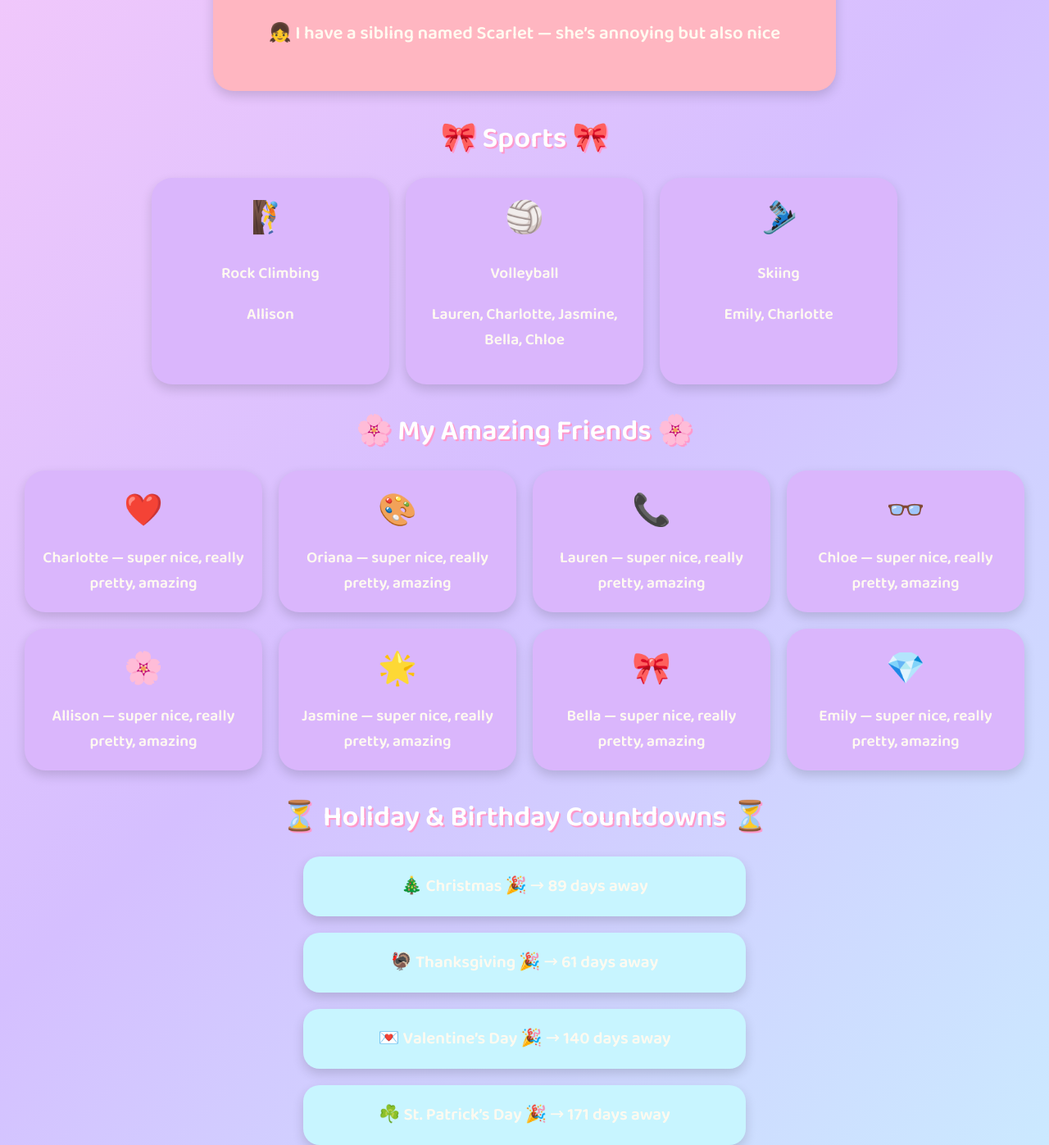
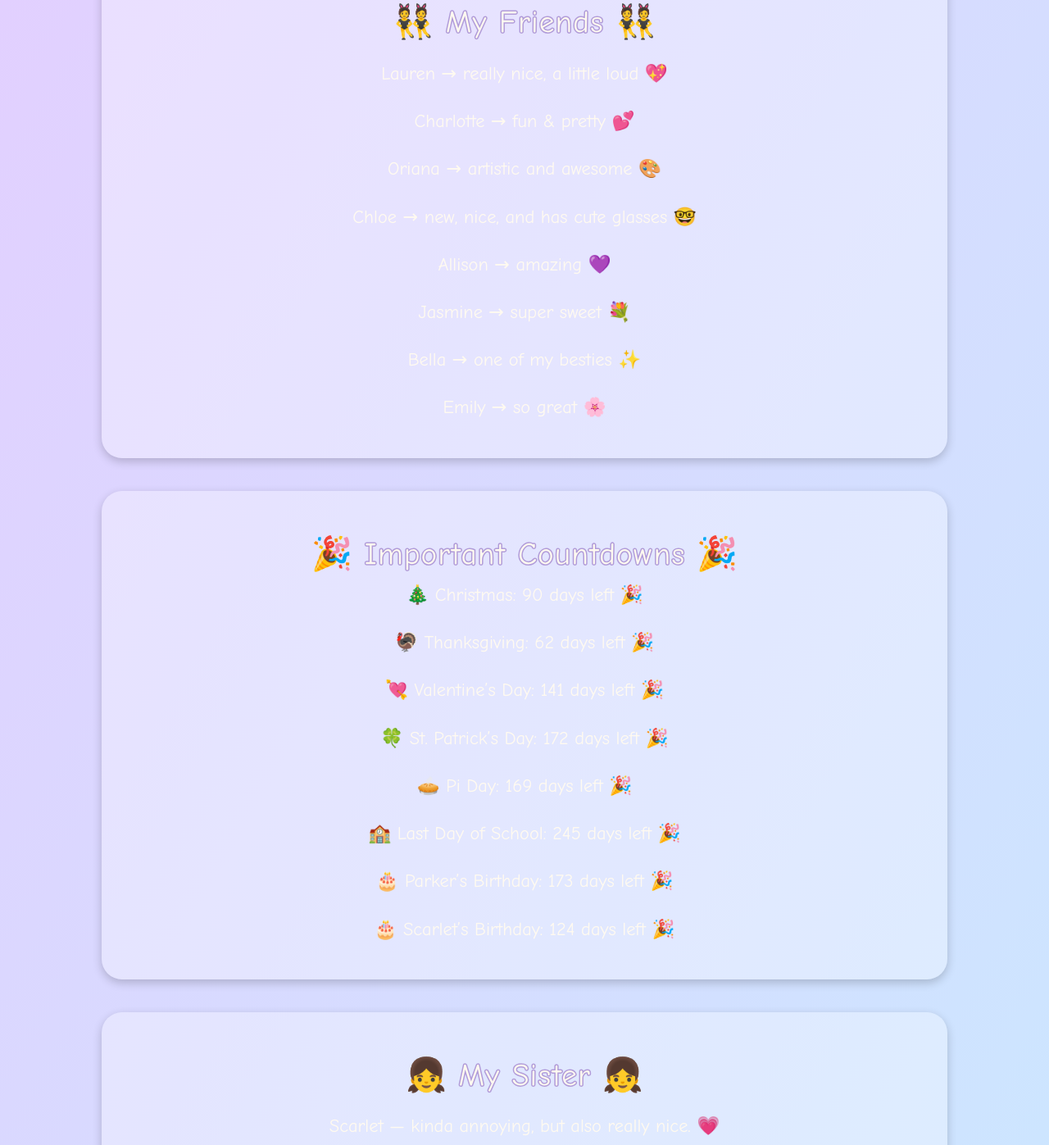
Before and after one commit to 3orca2024/ORCA, a plain HTML site: page index.HTML in a window 1280 px wide. Shown: the part 666-2063 px from the top of the page at 82% size. Drawn offline with Linux system fonts and the light colour scheme.

Commit message:
Update index.HTML

```diff
--- a/index.HTML
+++ b/index.HTML
@@ -2,159 +2,121 @@
 <html lang="en">
 <head>
   <meta charset="UTF-8">
-  <title>💕 Parker’s Super Cute Website 💕</title>
-  <link href="https://fonts.googleapis.com/css2?family=Baloo+2:wght@600&display=swap" rel="stylesheet">
+  <title>Parker's Amazing Aesthetic Page</title>
   <style>
     body {
-      font-family: 'Baloo 2', cursive;
-      background: linear-gradient(135deg, #ffccf9, #d5bfff, #c8f5ff);
+      margin: 0;
+      font-family: 'Comic Sans MS', cursive, sans-serif;
+      background: linear-gradient(to bottom right, #e6ccff, #cce6ff);
       color: #fffaf0;
-      text-align: center;
-      margin: 0;
+      display: flex;
+      flex-direction: column;
+      align-items: center;
       padding: 20px;
     }
 
-    h1, h2 {
-      color: #fff;
-      text-shadow: 2px 2px #ff99cc;
-      margin-bottom: 20px;
+    h1 {
+      font-size: 4em;
+      color: #fffaf0;
+      -webkit-text-stroke: 2px #b19cd9; /* Bubble effect outline */
+      text-align: center;
     }
 
-    h1 {
-      font-size: 3.2em;
+    .section {
+      background: rgba(255, 255, 255, 0.3);
+      border-radius: 25px;
+      padding: 20px;
+      margin: 20px;
+      width: 80%;
+      box-shadow: 0px 4px 12px rgba(0,0,0,0.2);
+      text-align: center;
     }
 
-    h2 {
-      font-size: 2.2em;
-    }
-
-    .about {
-      background: #ffb6c1;
-      border-radius: 25px;
-      padding: 30px;
-      margin: 30px auto;
-      max-width: 700px;
-      font-size: 1.4em;
-      box-shadow: 0px 6px 14px rgba(0,0,0,0.15);
-    }
-
-    .grid {
-      display: flex;
-      flex-wrap: wrap;
-      justify-content: center;
-      gap: 20px;
-    }
-
-    .friend-box, .sport-box {
-      background: #dab6fc;
-      border-radius: 25px;
-      padding: 20px;
-      width: 250px;
-      box-shadow: 0px 6px 14px rgba(0,0,0,0.15);
-      font-size: 1.2em;
-    }
-
-    .emoji {
-      font-size: 2em;
+    .section h2 {
+      font-size: 2.5em;
+      color: #fffaf0;
+      -webkit-text-stroke: 1.5px #b19cd9;
       margin-bottom: 10px;
     }
 
-    .holiday-box {
-      background: #c8f5ff;
-      border-radius: 20px;
-      padding: 20px;
-      margin: 20px auto;
-      max-width: 500px;
-      box-shadow: 0px 6px 14px rgba(0,0,0,0.15);
-      font-size: 1.3em;
+    .section p {
+      font-size: 1.4em;
+      line-height: 1.6em;
     }
 
     .countdown {
-      font-weight: bold;
+      font-size: 1.6em;
       margin-top: 10px;
+      color: #fffaf0;
     }
   </style>
 </head>
 <body>
-  <h1>💕 Parker Loves Rock Climbing 💕</h1>
+  <h1>💜 Parker’s World 💜</h1>
 
-  <div class="about">
-    <h2>✨ About Me ✨</h2>
-    <p>💜 My favorite color is purple</p>
-    <p>🐶 I have a dog named Orca</p>
-    <p>🧗 I’m amazing at rock climbing</p>
-    <p>🏐 I love volleyball</p>
-    <p>🎿 Skiing is one of my favorite things</p>
-    <p>🍴 I love creating yummy food</p>
-    <p>👧 I have a sibling named Scarlet — she’s annoying but also nice</p>
+  <div class="section">
+    <h2>🌟 About Me 🌟</h2>
+    <p>Hi! I’m Parker 💕</p>
+    <p>🎿 Amazing skier, 🧗 great rock climber, 🏐 volleyball pro!</p>
+    <p>I go to Dexter Southfield and live in Hammond, Massachusetts.</p>
+    <p>My birthday is March 18, and it’s basically the best day ever. 🎂</p>
   </div>
 
-  <h2>🎀 Sports 🎀</h2>
-  <div class="grid">
-    <div class="sport-box">
-      <div class="emoji">🧗</div>
-      <p>Rock Climbing</p>
-      <p>Allison</p>
-    </div>
-
-    <div class="sport-box">
-      <div class="emoji">🏐</div>
-      <p>Volleyball</p>
-      <p>Lauren, Charlotte, Jasmine, Bella, Chloe</p>
-    </div>
-
-    <div class="sport-box">
-      <div class="emoji">🎿</div>
-      <p>Skiing</p>
-      <p>Emily, Charlotte</p>
-    </div>
+  <div class="section">
+    <h2>👯 My Friends 👯</h2>
+    <p>Lauren → really nice, a little loud 💖</p>
+    <p>Charlotte → fun & pretty 💕</p>
+    <p>Oriana → artistic and awesome 🎨</p>
+    <p>Chloe → new, nice, and has cute glasses 🤓</p>
+    <p>Allison → amazing 💜</p>
+    <p>Jasmine → super sweet 💐</p>
+    <p>Bella → one of my besties ✨</p>
+    <p>Emily → so great 🌸</p>
   </div>
 
-  <h2>🌸 My Amazing Friends 🌸</h2>
-  <div class="grid">
-    <div class="friend-box"><div class="emoji">❤️</div>Charlotte — super nice, really pretty, amazing</div>
-    <div class="friend-box"><div class="emoji">🎨</div>Oriana — super nice, really pretty, amazing</div>
-    <div class="friend-box"><div class="emoji">📞</div>Lauren — super nice, really pretty, amazing</div>
-    <div class="friend-box"><div class="emoji">👓</div>Chloe — super nice, really pretty, amazing</div>
-    <div class="friend-box"><div class="emoji">🌸</div>Allison — super nice, really pretty, amazing</div>
-    <div class="friend-box"><div class="emoji">🌟</div>Jasmine — super nice, really pretty, amazing</div>
-    <div class="friend-box"><div class="emoji">🎀</div>Bella — super nice, really pretty, amazing</div>
-    <div class="friend-box"><div class="emoji">💎</div>Emily — super nice, really pretty, amazing</div>
+  <div class="section">
+    <h2>🎉 Important Countdowns 🎉</h2>
+    <div id="countdowns"></div>
   </div>
 
-  <h2>⏳ Holiday & Birthday Countdowns ⏳</h2>
-  <div class="holiday-box" id="christmas"></div>
-  <div class="holiday-box" id="thanksgiving"></div>
-  <div class="holiday-box" id="valentine"></div>
-  <div class="holiday-box" id="stpatricks"></div>
-  <div class="holiday-box" id="piday"></div>
-  <div class="holiday-box" id="scarlet-bday"></div>
-  <div class="holiday-box" id="parker-bday"></div>
-  <div class="holiday-box" id="schoolend"></div>
+  <div class="section">
+    <h2>👧 My Sister 👧</h2>
+    <p>Scarlet — kinda annoying, but also really nice. 💗</p>
+    <p>Her birthday is January 28. 🎂</p>
+  </div>
 
   <script>
-    function countdown(id, date, label) {
-      const box = document.getElementById(id);
-      function update() {
-        const now = new Date();
-        let target = new Date(date);
-        if (target < now) target.setFullYear(now.getFullYear() + 1);
-        const diff = target - now;
-        const days = Math.floor(diff / (1000 * 60 * 60 * 24));
-        box.innerHTML = `${label} 🎉 → ${days} days away`;
-      }
-      update();
-      setInterval(update, 1000 * 60 * 60);
+    function countdown(targetDate, name) {
+      const now = new Date();
+      const diff = targetDate - now;
+      const days = Math.ceil(diff / (1000 * 60 * 60 * 24));
+      return `${name}: ${days} days left 🎉`;
     }
 
-    countdown("christmas", "2025-12-25", "🎄 Christmas");
-    countdown("thanksgiving", "2025-11-27", "🦃 Thanksgiving");
-    countdown("valentine", "2026-02-14", "💌 Valentine’s Day");
-    countdown("stpatricks", "2026-03-17", "☘️ St. Patrick’s Day");
-    countdown("piday", "2026-03-14", "🥧 Pi Day");
-    countdown("scarlet-bday", "2026-01-28", "🎂 Scarlet’s Birthday");
-    countdown("parker-bday", "2026-03-18", "🎂 Parker’s Birthday");
-    countdown("schoolend", "2026-05-29", "🏫 Last Day of School");
+    function updateCountdowns() {
+      const events = [
+        { date: new Date("2025-12-25"), name: "🎄 Christmas" },
+        { date: new Date("2025-11-27"), name: "🦃 Thanksgiving" },
+        { date: new Date("2026-02-14"), name: "💘 Valentine’s Day" },
+        { date: new Date("2026-03-17"), name: "🍀 St. Patrick’s Day" },
+        { date: new Date("2026-03-14"), name: "🥧 Pi Day" },
+        { date: new Date("2026-05-29"), name: "🏫 Last Day of School" },
+        { date: new Date("2026-03-18"), name: "🎂 Parker’s Birthday" },
+        { date: new Date("2026-01-28"), name: "🎂 Scarlet’s Birthday" }
+      ];
+
+      const container = document.getElementById("countdowns");
+      container.innerHTML = "";
+      events.forEach(event => {
+        const p = document.createElement("p");
+        p.className = "countdown";
+        p.textContent = countdown(event.date, event.name);
+        container.appendChild(p);
+      });
+    }
+
+    updateCountdowns();
+    setInterval(updateCountdowns, 1000 * 60 * 60); // update every hour
   </script>
 </body>
 </html>
```
